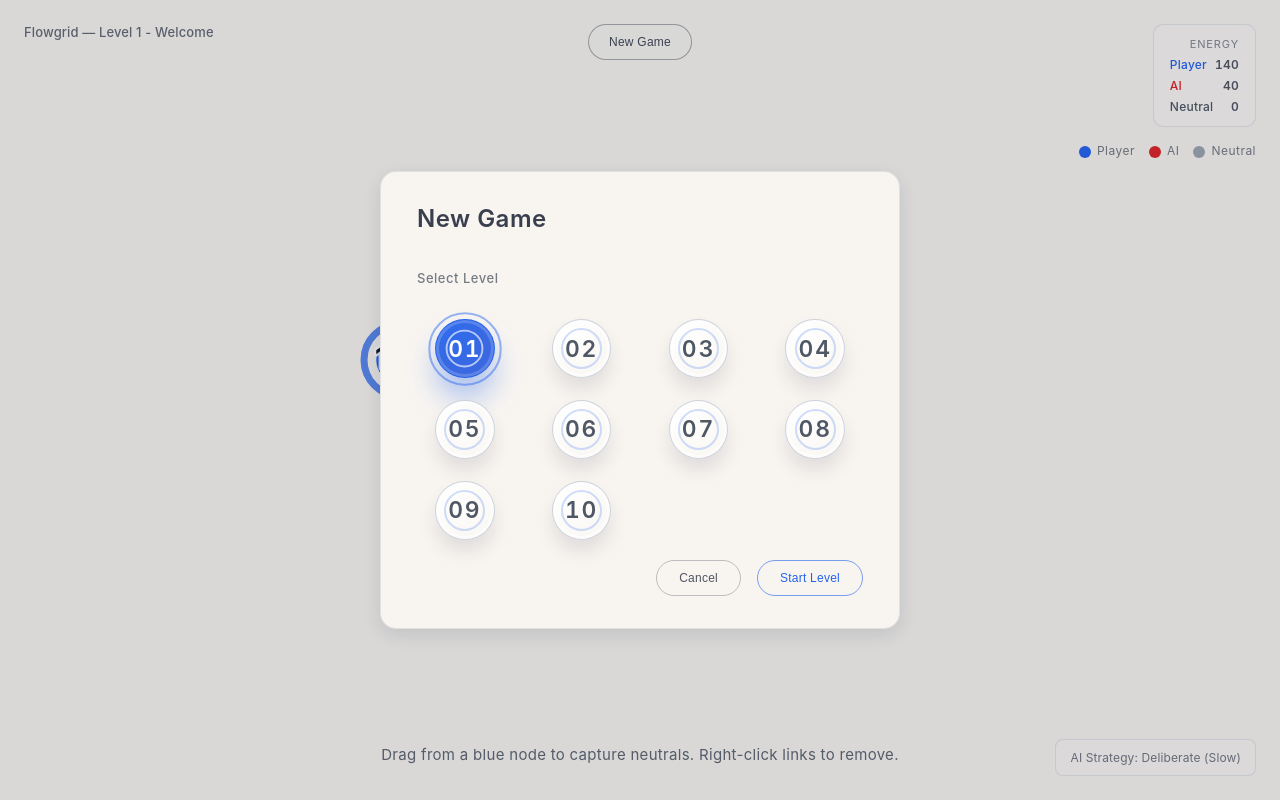
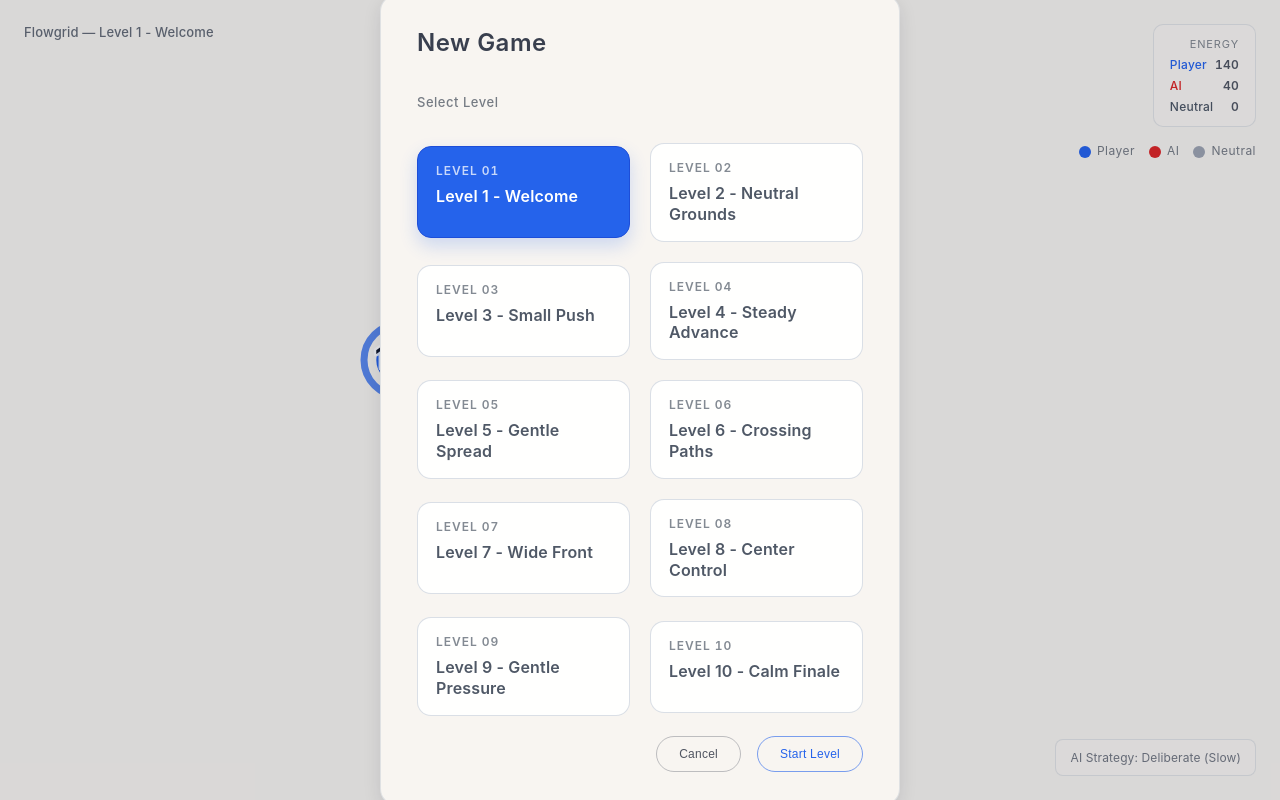
Before and after one commit to Mirator/game-nodefront, a website built with Vite: page index.html in a window 1280 px wide. Built offline with nearby package versions, Linux system fonts and the light colour scheme.

Commit message:
Simplify level selector presentation

```diff
--- a/src/main.js
+++ b/src/main.js
@@ -199,13 +199,23 @@ availableLevels.forEach((level, index) => {
   button.dataset.levelId = level.id;
   button.setAttribute('aria-pressed', 'false');
   button.setAttribute('aria-disabled', 'false');
-  button.setAttribute('aria-label', level.name);
+  button.setAttribute('aria-label', `${index + 1}. ${level.name}`);
   button.title = level.name;
 
-  const bubble = document.createElement('span');
-  bubble.className = 'menu__level-bubble';
-  bubble.textContent = String(index + 1).padStart(2, '0');
-  button.appendChild(bubble);
+  const card = document.createElement('span');
+  card.className = 'menu__level-card';
+
+  const levelNumber = document.createElement('span');
+  levelNumber.className = 'menu__level-number';
+  levelNumber.textContent = `Level ${String(index + 1).padStart(2, '0')}`;
+
+  const levelName = document.createElement('span');
+  levelName.className = 'menu__level-name';
+  levelName.textContent = level.name;
+
+  card.appendChild(levelNumber);
+  card.appendChild(levelName);
+  button.appendChild(card);
 
   button.addEventListener('click', () => {
     if (button.classList.contains('menu__level-button--locked')) {
--- a/src/style.css
+++ b/src/style.css
@@ -304,11 +304,8 @@ canvas {
   box-shadow: 0 6px 18px rgba(15, 23, 42, 0.1);
   border: 1px solid rgba(148, 163, 184, 0.25);
   color: rgba(15, 23, 42, 0.82);
-  --menu-level-base-size: clamp(80px, 20vw, 96px);
-  --menu-level-bubble-size: clamp(52px, calc(var(--menu-level-base-size) * 0.62), 70px);
-  --menu-level-grid-min: calc(var(--menu-level-bubble-size) + 28px);
-  --menu-level-gap: clamp(14px, calc(var(--menu-level-bubble-size) / 2.8), 26px);
-  --menu-level-number: clamp(16px, calc(var(--menu-level-bubble-size) / 2.6), 26px);
+  --menu-level-min-width: clamp(140px, 22vw, 180px);
+  --menu-level-gap: clamp(12px, 3vw, 20px);
 }
 
 .menu h2 {
@@ -335,7 +332,7 @@ canvas {
 
 .menu__level-grid {
   display: grid;
-  grid-template-columns: repeat(4, minmax(var(--menu-level-grid-min), 1fr));
+  grid-template-columns: repeat(auto-fit, minmax(var(--menu-level-min-width), 1fr));
   gap: var(--menu-level-gap);
 }
 
@@ -344,124 +341,94 @@ canvas {
   background: none;
   padding: 0;
   margin: 0;
-  position: relative;
-  display: flex;
-  align-items: center;
-  justify-content: center;
+  display: block;
+  width: 100%;
   color: inherit;
   font: inherit;
   cursor: pointer;
-  text-align: center;
-  isolation: isolate;
+  text-align: left;
   touch-action: manipulation;
-  transition: transform 0.2s ease;
 }
 
 .menu__level-button:focus-visible {
   outline: none;
 }
 
-.menu__level-bubble {
-  position: relative;
-  width: var(--menu-level-bubble-size);
-  aspect-ratio: 1 / 1;
-  border-radius: 999px;
-  display: grid;
-  place-items: center;
-  font-size: var(--menu-level-number);
+.menu__level-card {
+  display: flex;
+  flex-direction: column;
+  gap: 8px;
+  padding: 16px 18px;
+  border-radius: 14px;
+  border: 1px solid rgba(148, 163, 184, 0.35);
+  background: rgba(255, 255, 255, 0.92);
+  color: rgba(30, 41, 59, 0.78);
+  min-height: 92px;
+  transition: border-color 0.2s ease, background 0.2s ease, box-shadow 0.2s ease, transform 0.2s ease;
+}
+
+.menu__level-number {
+  font-size: 12px;
+  letter-spacing: 0.08em;
+  text-transform: uppercase;
   font-weight: 600;
   font-variant-numeric: tabular-nums;
-  letter-spacing: 0.08em;
-  color: rgba(30, 41, 59, 0.78);
-  background: radial-gradient(circle at 30% 25%, rgba(255, 255, 255, 0.95), rgba(248, 245, 241, 0.9));
-  border: 1px solid rgba(148, 163, 184, 0.45);
-  box-shadow: inset 0 0 0 3px rgba(255, 255, 255, 0.6), 0 12px 18px rgba(15, 23, 42, 0.1);
-  transition: transform 0.2s ease, box-shadow 0.2s ease, border-color 0.2s ease, color 0.2s ease,
-    background 0.25s ease;
+  color: rgba(30, 41, 59, 0.55);
 }
 
-.menu__level-bubble::before {
-  content: '';
-  position: absolute;
-  inset: 14%;
-  border-radius: 50%;
-  border: 2px solid rgba(37, 99, 235, 0.22);
-  transition: border-color 0.2s ease, transform 0.2s ease;
+.menu__level-name {
+  font-size: 16px;
+  font-weight: 600;
+  letter-spacing: 0.01em;
+  line-height: 1.3;
 }
 
-.menu__level-bubble::after {
-  content: '';
-  position: absolute;
-  inset: -6px;
-  border-radius: 50%;
-  border: 2px solid rgba(37, 99, 235, 0.3);
-  opacity: 0;
-  transform: scale(0.95);
-  transition: opacity 0.2s ease, transform 0.2s ease, border-color 0.2s ease;
+.menu__level-button:not(.menu__level-button--locked):hover .menu__level-card,
+.menu__level-button:not(.menu__level-button--locked):focus-visible .menu__level-card {
+  border-color: rgba(37, 99, 235, 0.45);
+  background: #ffffff;
+  box-shadow: 0 6px 14px rgba(15, 23, 42, 0.08);
+  transform: translateY(-1px);
 }
 
-.menu__level-button:not(.menu__level-button--locked):hover .menu__level-bubble,
-.menu__level-button:not(.menu__level-button--locked):focus-visible .menu__level-bubble {
-  transform: translateY(-2px);
-  border-color: rgba(37, 99, 235, 0.55);
-  box-shadow: inset 0 0 0 3px rgba(255, 255, 255, 0.7), 0 18px 26px rgba(37, 99, 235, 0.18);
+.menu__level-button:focus-visible .menu__level-card {
+  box-shadow: 0 0 0 3px rgba(37, 99, 235, 0.22), 0 6px 14px rgba(15, 23, 42, 0.08);
 }
 
-.menu__level-button:not(.menu__level-button--locked):hover .menu__level-bubble::before,
-.menu__level-button:not(.menu__level-button--locked):focus-visible .menu__level-bubble::before {
-  border-color: rgba(37, 99, 235, 0.38);
-  transform: scale(0.97);
+.menu__level-button--selected .menu__level-card {
+  background: #2563eb;
+  border-color: #1d4ed8;
+  box-shadow: 0 8px 18px rgba(37, 99, 235, 0.2);
+  color: #ffffff;
 }
 
-.menu__level-button:focus-visible .menu__level-bubble::after {
-  opacity: 1;
-  transform: scale(1);
+.menu__level-button--selected .menu__level-number {
+  color: rgba(255, 255, 255, 0.75);
 }
 
-.menu__level-button:not(.menu__level-button--locked):active .menu__level-bubble {
-  transform: translateY(0);
-  box-shadow: inset 0 0 0 3px rgba(255, 255, 255, 0.55), 0 12px 18px rgba(37, 99, 235, 0.14);
-}
-
-.menu__level-button--selected .menu__level-bubble {
+.menu__level-button--selected .menu__level-name {
   color: #ffffff;
-  background: radial-gradient(circle at 30% 25%, rgba(37, 99, 235, 0.95), rgba(29, 78, 216, 0.85));
-  border-color: rgba(37, 99, 235, 0.85);
-  box-shadow: inset 0 0 0 3px rgba(255, 255, 255, 0.18), 0 20px 28px rgba(37, 99, 235, 0.35);
-}
-
-.menu__level-button--selected .menu__level-bubble::before {
-  border-color: rgba(255, 255, 255, 0.65);
-  transform: scale(0.92);
-}
-
-.menu__level-button--selected .menu__level-bubble::after {
-  opacity: 1;
-  transform: scale(1.05);
-  border-color: rgba(37, 99, 235, 0.45);
 }
 
 .menu__level-button--locked {
   cursor: not-allowed;
 }
 
-.menu__level-button--locked .menu__level-bubble {
-  color: rgba(71, 85, 105, 0.74);
-  background: radial-gradient(circle at 30% 25%, rgba(226, 232, 240, 0.92), rgba(203, 213, 225, 0.88));
-  border: 1px dashed rgba(148, 163, 184, 0.6);
+.menu__level-button--locked .menu__level-card {
+  color: rgba(71, 85, 105, 0.78);
+  border-style: dashed;
+  border-color: rgba(148, 163, 184, 0.55);
+  background: rgba(226, 232, 240, 0.6);
   box-shadow: none;
+  transform: none;
 }
 
-.menu__level-button--locked .menu__level-bubble::before {
-  border-color: rgba(148, 163, 184, 0.6);
+.menu__level-button--locked .menu__level-number {
+  color: rgba(100, 116, 139, 0.7);
 }
 
-.menu__level-button--locked .menu__level-bubble::after {
-  display: none;
-}
-
-.menu__level-button--locked .menu__level-caption {
-  color: rgba(71, 85, 105, 0.72);
+.menu__level-button--locked .menu__level-name {
+  color: rgba(100, 116, 139, 0.85);
 }
 
 .menu__actions {
```
